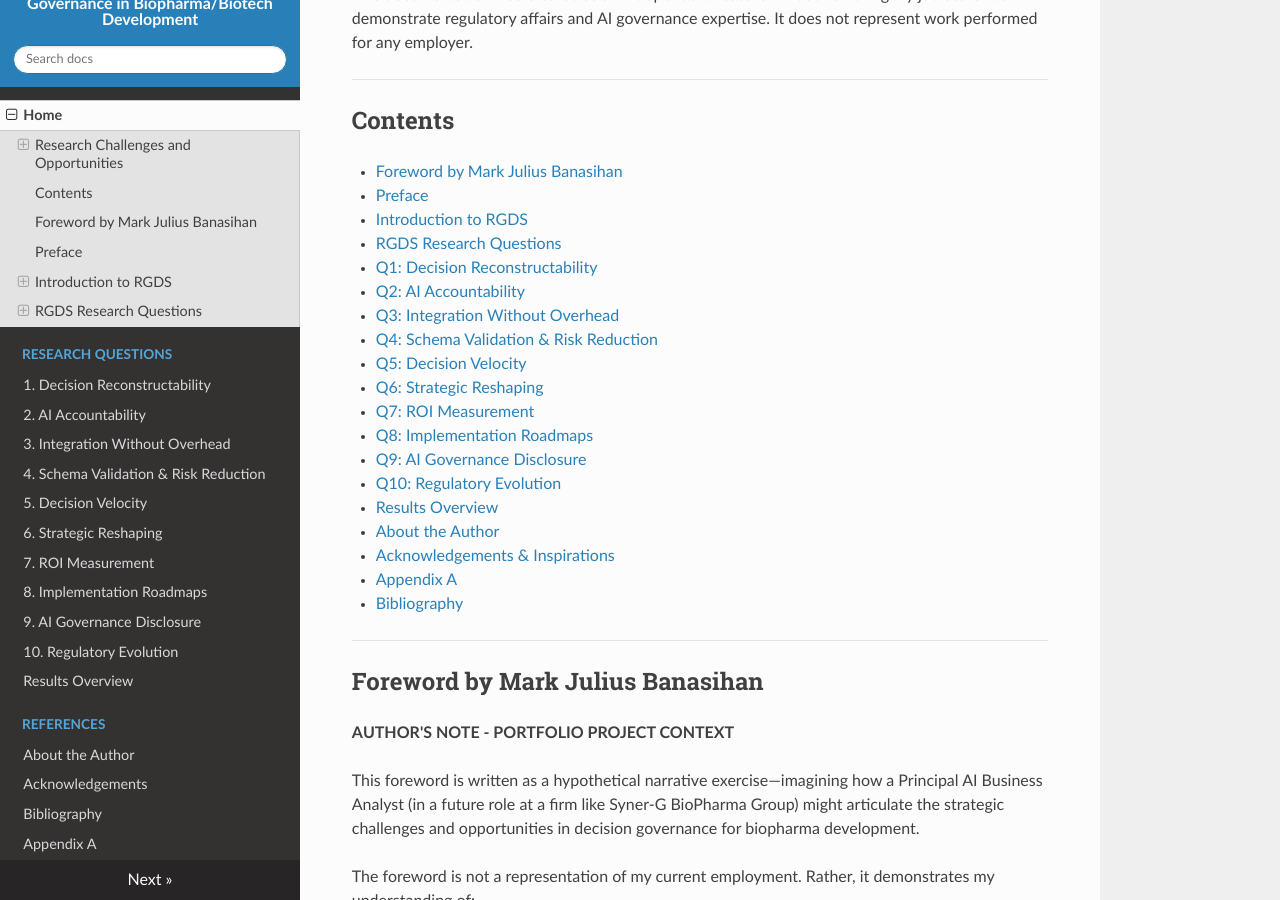
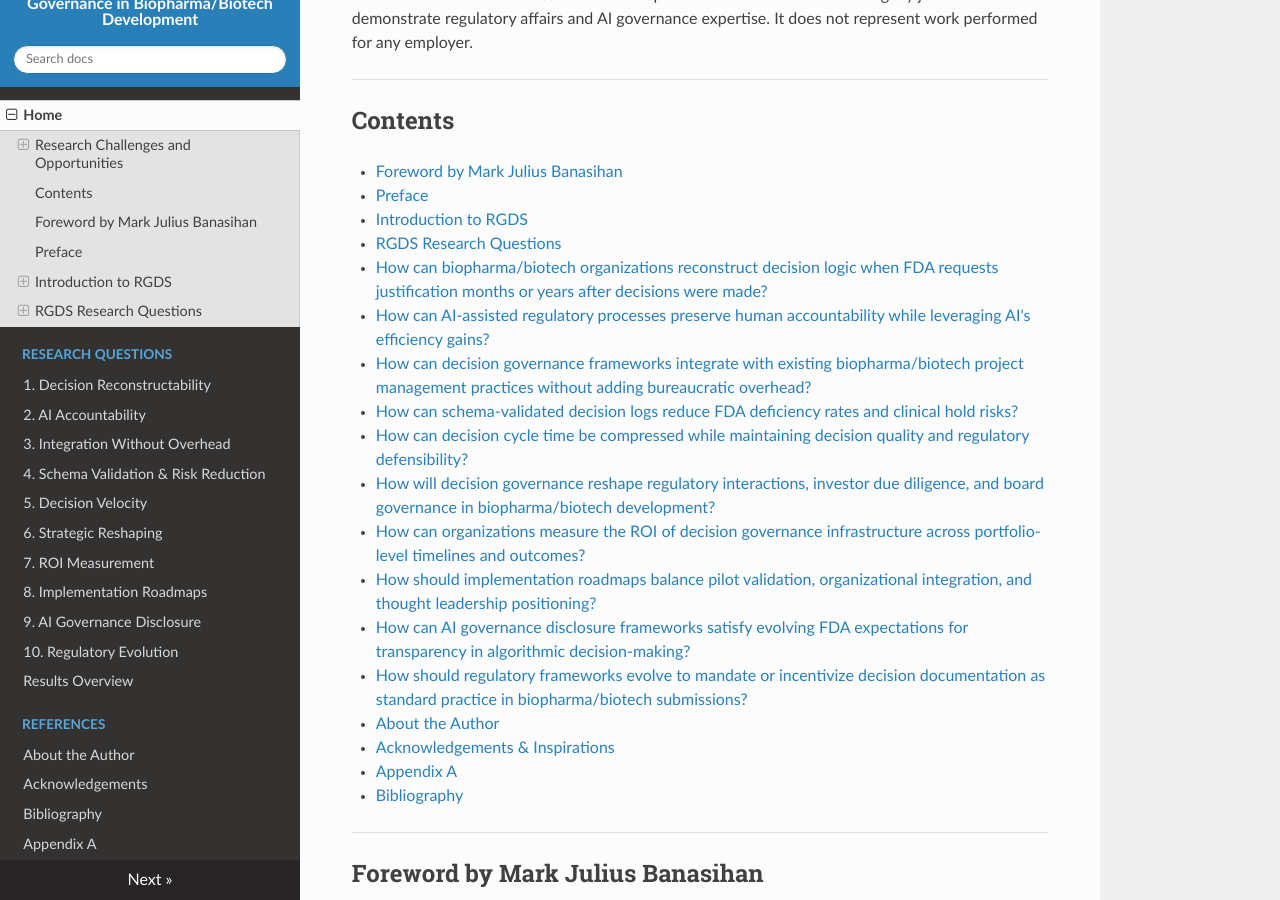
Before and after one commit to mj3b/rgds-independent-study, an MkDocs documentation site: the page built from docs/index.md, in a window 1280 px wide and 900 px high, scrolled down 640 px. Built offline with MkDocs 1.6.1, drawn with Linux system fonts in a browser that asks for light colours; nearby versions of some CDN libraries.

Commit message:
fix: apply all citation and contents fixes from independent-study folder

```diff
--- a/docs/index.md
+++ b/docs/index.md
@@ -25,21 +25,20 @@ This documentation was created as an independent research initiative during my j
 - [Preface](#preface)
 - [Introduction to RGDS](#introduction-to-rgds)
 - [RGDS Research Questions](#rgds-research-questions)
-- [Q1: Decision Reconstructability](questions/q1/)
-- [Q2: AI Accountability](questions/q2/)
-- [Q3: Integration Without Overhead](questions/q3/)
-- [Q4: Schema Validation & Risk Reduction](questions/q4/)
-- [Q5: Decision Velocity](questions/q5/)
-- [Q6: Strategic Reshaping](questions/q6/)
-- [Q7: ROI Measurement](questions/q7/)
-- [Q8: Implementation Roadmaps](questions/q8/)
-- [Q9: AI Governance Disclosure](questions/q9/)
-- [Q10: Regulatory Evolution](questions/q10/)
-- [Results Overview](questions/results-overview/)
-- [About the Author](references/about-the-author/)
-- [Acknowledgements & Inspirations](references/acknowledgements/)
-- [Appendix A](references/appendix-a/)
-- [Bibliography](references/bibliography/)
+- [How can biopharma/biotech organizations reconstruct decision logic when FDA requests justification months or years after decisions were made?](#1-how-can-biopharma/biotech-organizations-reconstruct-decision-logic-when-fda-requests-justification-months-or-years-after-decisions-were-made)
+- [How can AI-assisted regulatory processes preserve human accountability while leveraging AI's efficiency gains?](#2-how-can-ai-assisted-regulatory-processes-preserve-human-accountability-while-leveraging-ais-efficiency-gains)
+- [How can decision governance frameworks integrate with existing biopharma/biotech project management practices without adding bureaucratic overhead?](#3-how-can-decision-governance-frameworks-integrate-with-existing-biopharma/biotech-project-management-practices-without-adding-bureaucratic-overhead)
+- [How can schema-validated decision logs reduce FDA deficiency rates and clinical hold risks?](#4-how-can-schema-validated-decision-logs-reduce-fda-deficiency-rates-and-clinical-hold-risks)
+- [How can decision cycle time be compressed while maintaining decision quality and regulatory defensibility?](#5-how-can-decision-cycle-time-be-compressed-while-maintaining-decision-quality-and-regulatory-defensibility)
+- [How will decision governance reshape regulatory interactions, investor due diligence, and board governance in biopharma/biotech development?](#6-how-will-decision-governance-reshape-regulatory-interactions-investor-due-diligence-and-board-governance-in-biopharma/biotech-development)
+- [How can organizations measure the ROI of decision governance infrastructure across portfolio-level timelines and outcomes?](#7-how-can-organizations-measure-the-roi-of-decision-governance-infrastructure-across-portfolio-level-timelines-and-outcomes)
+- [How should implementation roadmaps balance pilot validation, organizational integration, and thought leadership positioning?](#8-how-should-implementation-roadmaps-balance-pilot-validation-organizational-integration-and-thought-leadership-positioning)
+- [How can AI governance disclosure frameworks satisfy evolving FDA expectations for transparency in algorithmic decision-making?](#9-how-can-ai-governance-disclosure-frameworks-satisfy-evolving-fda-expectations-for-transparency-in-algorithmic-decision-making)
+- [How should regulatory frameworks evolve to mandate or incentivize decision documentation as standard practice in biopharma/biotech submissions?](#10-how-should-regulatory-frameworks-evolve-to-mandate-or-incentivize-decision-documentation-as-standard-practice-in-biopharma/biotech-submissions)
+- [About the Author](#about-the-author)
+- [Acknowledgements & Inspirations](#acknowledgements--inspirations)
+- [Appendix A](#appendix-a)
+- [Bibliography](#bibliography)
 ---
 
 ## Foreword by Mark Julius Banasihan
```
